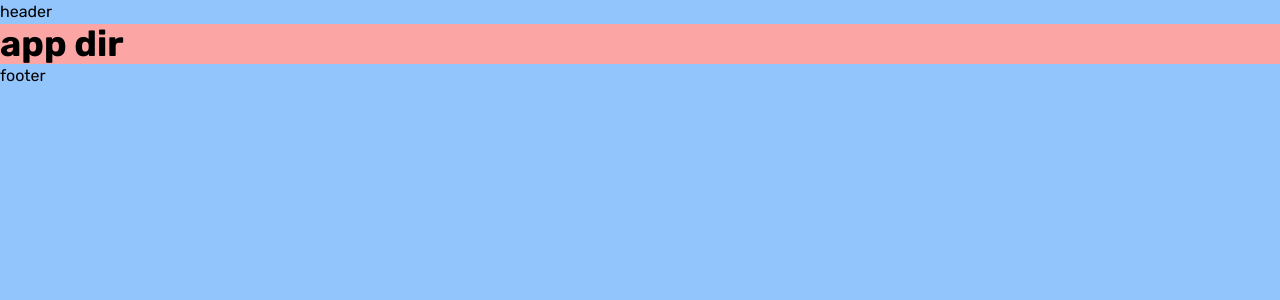
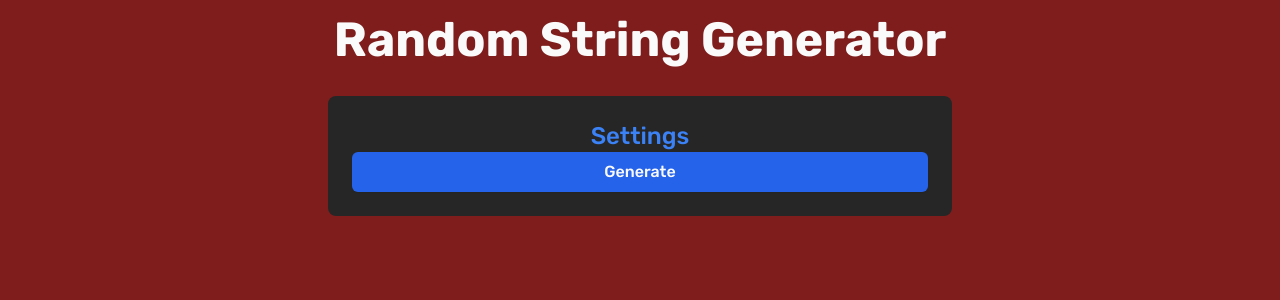
Before and after one commit to Vyast/rsg-ui, a Next.js app: page / in a window 1280 px wide. Shown: the top 300 px of the page. Built offline with nearby package versions, Linux system fonts and the light colour scheme.

Commit message:
continue migration to app dir

```diff
--- a/src/pages/404.tsx
+++ b/src/app/error.tsx
@@ -1,14 +1,13 @@
-import { NextPage } from "next";
 import Link from "next/link";
 
-const Custom404: NextPage = () => {
+export default function Error() {
   return (
     <main className="container mx-auto flex min-h-screen flex-col items-center justify-center p-4">
       <div className="text-center">
-        <p className="text-base font-semibold text-blue-500">404</p>
+        <p className="text-base font-semibold text-blue-500">500</p>
 
         <h1 className="mt-2 text-4xl font-bold tracking-tight sm:text-5xl sm:tracking-tight">
-          Page not found.
+          Error Occurred.
         </h1>
 
         <div className="mt-6 text-base font-medium text-blue-600 hover:text-blue-500">
@@ -17,6 +16,4 @@ const Custom404: NextPage = () => {
       </div>
     </main>
   );
-};
-
-export default Custom404;
+}
--- a/src/app/layout.tsx
+++ b/src/app/layout.tsx
@@ -1,11 +1,8 @@
 import "@/styles/globals.css";
-
 import { Rubik } from "@next/font/google";
 import clsx from "clsx";
-//className="h-full scroll-smooth antialiased"
-//className="flex h-full flex-col bg-[#111] text-white"
 
-const inter = Rubik({
+const rubik = Rubik({
   subsets: ["latin"],
   variable: "--rubik-font",
 });
@@ -16,11 +13,9 @@ interface RootLayoutProps {
 
 export default function Layout({ children }: RootLayoutProps) {
   return (
-    <html lang="en" className={inter.className}>
-      <body className="min-h-screen bg-blue-300">
-        <header>header</header>
-        <main className="h-full bg-red-300">{children}</main>
-        <footer>footer</footer>
+    <html lang="en">
+      <body className={clsx(rubik.className, "bg-red-900 text-neutral-50")}>
+        {children}
       </body>
     </html>
   );
--- a/src/pages/500.tsx
+++ b/src/app/not-found.tsx
@@ -1,14 +1,13 @@
-import { NextPage } from "next";
 import Link from "next/link";
 
-const Custom500: NextPage = () => {
+export default function NotFound() {
   return (
     <main className="container mx-auto flex min-h-screen flex-col items-center justify-center p-4">
       <div className="text-center">
-        <p className="text-base font-semibold text-blue-500">500</p>
+        <p className="text-base font-semibold text-blue-500">404</p>
 
         <h1 className="mt-2 text-4xl font-bold tracking-tight sm:text-5xl sm:tracking-tight">
-          Error Occurred.
+          Page not found.
         </h1>
 
         <div className="mt-6 text-base font-medium text-blue-600 hover:text-blue-500">
@@ -17,6 +16,4 @@ const Custom500: NextPage = () => {
       </div>
     </main>
   );
-};
-
-export default Custom500;
+}
--- a/src/app/page.tsx
+++ b/src/app/page.tsx
@@ -1,3 +1,66 @@
+"use client";
+
+import { useState } from "react";
+import * as Tooltip from "@radix-ui/react-tooltip";
+import CloseIcon from "@heroicons/react/24/outline/XMarkIcon";
+
 export default function Page() {
-  return <div className="text-4xl font-bold">app dir</div>;
+  const [value, setValue] = useState<string>();
+
+  return (
+    <main className="container mx-auto flex flex-col items-center justify-center p-4">
+      <h1 className="mb-8 text-center text-5xl font-bold">
+        Random String Generator
+      </h1>
+
+      <div className="w-full rounded-lg bg-neutral-800 lg:max-w-[50%]">
+        <div className="flex flex-col items-center justify-center px-4 py-5 sm:p-6">
+          <h2 className="text-center text-2xl font-medium text-blue-500">
+            Settings
+          </h2>
+
+          <div className="w-full">
+            {value && (
+              <div className="mb-8 flex items-center justify-between break-all rounded-lg bg-[#2a2a2a] px-2 py-1">
+                <div />
+
+                <Tooltip.Provider delayDuration={50}>
+                  <Tooltip.Root>
+                    <Tooltip.Trigger>
+                      <div
+                        className="cursor-pointer select-none duration-200 hover:text-blue-500"
+                        onClick={() => {
+                          navigator.clipboard.writeText(value);
+                        }}
+                      >
+                        {value}
+                      </div>
+                    </Tooltip.Trigger>
+
+                    <Tooltip.Portal>
+                      <Tooltip.Content className="mb-2 rounded bg-gray-700 px-2">
+                        Content
+                      </Tooltip.Content>
+                    </Tooltip.Portal>
+                  </Tooltip.Root>
+                </Tooltip.Provider>
+
+                <CloseIcon
+                  onClick={() => setValue(undefined)}
+                  className="cursor-pointer duration-200 hover:text-blue-500"
+                />
+              </div>
+            )}
+          </div>
+
+          <button
+            type="button"
+            className="text-md w-full items-center rounded-md bg-blue-600 px-4 py-2 text-center font-medium shadow-sm duration-150 hover:bg-blue-500 motion-safe:hover:scale-95"
+          >
+            Generate
+          </button>
+        </div>
+      </div>
+    </main>
+  );
 }
--- a/src/pages/_app.tsx
+++ /dev/null
@@ -1,48 +0,0 @@
-import "@/styles/globals.css";
-import { type AppType } from "next/app";
-import Head from "next/head";
-
-const title = "Random String Generator UI";
-const description =
-  "A simple UI for generating cryptographically secure random strings, integers, and UUID's.";
-const imageMetaURL = "https://rsg.vyast.dev/logo.png";
-const name = "Random String Generator by n4.gg";
-
-const MyApp: AppType = ({ Component, pageProps }) => {
-  return (
-    <>
-      <Head>
-        <title>{title}</title>
-        <meta name="description" content={description} />
-        <link rel="icon" href="/favicon.ico" />
-        <meta property="og:title" content={title} />
-        <meta property="og:description" content={description} />
-        <meta property="og:image" content={imageMetaURL} />
-        <meta name="twitter:image" content={imageMetaURL} />
-        <meta name="twitter:card" content="summary_large_image" />
-        <meta name="theme-color" content="#111" />
-        <link rel="apple-touch-icon" sizes="180x180" href="/logo-180.png?v=2" />
-        <link
-          rel="icon"
-          type="image/png"
-          sizes="32x32"
-          href="/logo-32.png?v=2"
-        />
-        <link
-          rel="icon"
-          type="image/png"
-          sizes="16x16"
-          href="/logo-16.png?v=2"
-        />
-        <link rel="manifest" href="/site.webmanifest?v=2" />
-        <link rel="shortcut icon" href="/favicon.ico?v=2" />
-        <meta name="apple-mobile-web-app-title" content={name} />
-        <meta name="application-name" content={name} />
-      </Head>
-
-      <Component {...pageProps} />
-    </>
-  );
-};
-
-export default MyApp;
--- a/src/pages/_document.tsx
+++ /dev/null
@@ -1,13 +0,0 @@
-import { Head, Html, Main, NextScript } from "next/document";
-
-export default function Document() {
-  return (
-    <Html className="h-full scroll-smooth antialiased" lang="en">
-      <Head />
-      <body className="flex h-full flex-col bg-[#111] text-white">
-        <Main />
-        <NextScript />
-      </body>
-    </Html>
-  );
-}
```
